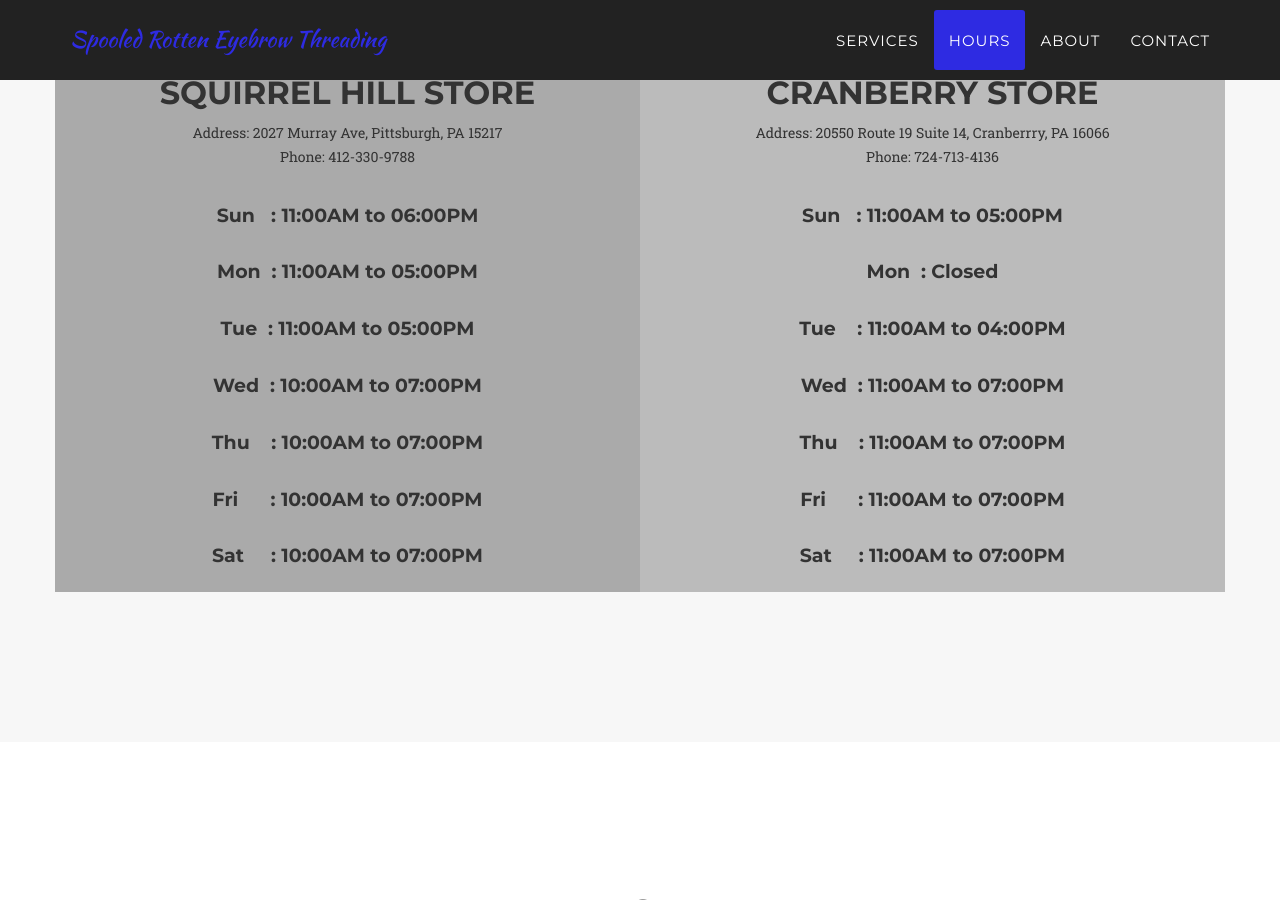
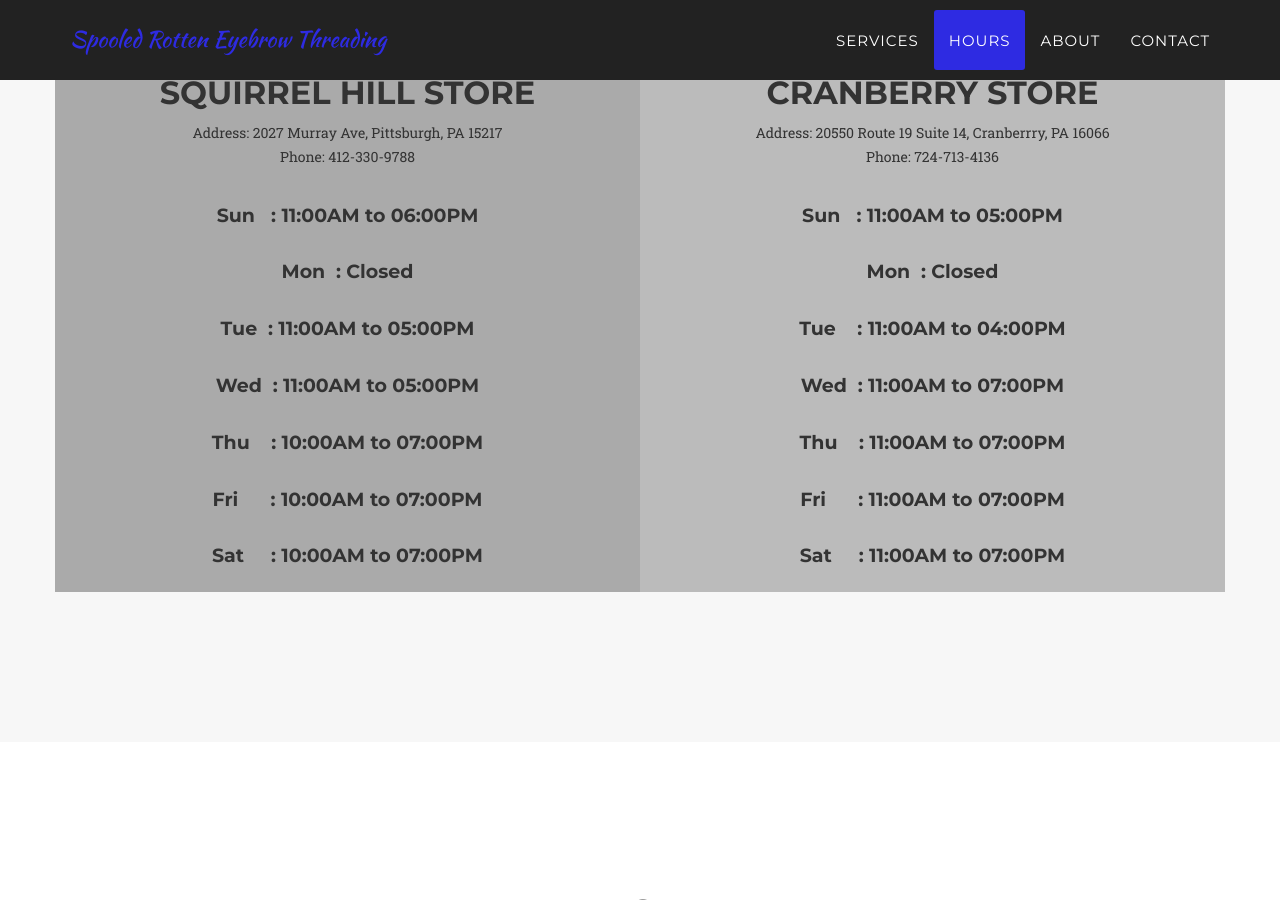
Before and after one commit to spooledrotten/spooledrotten.github.io, a Jekyll site: the page built from index.html, in a window 1280 px wide and 900 px high, scrolled down 1711 px. Built offline with Jekyll 4.4.1, drawn with Linux system fonts in a browser that asks for light colours; some web fonts are replaced.

Commit message:
Update team.html
121st update

```diff
--- a/_includes/team.html
+++ b/_includes/team.html
@@ -36,11 +36,11 @@
 
     <h4 class="service-heading"><br>Sun  &nbsp;&nbsp;: 11:00AM to 06:00PM</br></h4>
 
-    <h4 class="service-heading"><br>Mon  &nbsp;: 11:00AM to 05:00PM</br></h4>
+    <h4 class="service-heading"><br>Mon  &nbsp;: Closed</br></h4>
 
     <h4 class="service-heading"><br>Tue  &nbsp;: 11:00AM to 05:00PM</br></h4>
 
-    <h4 class="service-heading"><br>Wed  &nbsp;: 10:00AM to 07:00PM</br></h4>
+    <h4 class="service-heading"><br>Wed  &nbsp;: 11:00AM to 05:00PM</br></h4>
 
     <h4 class="service-heading"><br>Thu  &nbsp;&nbsp;&nbsp;: 10:00AM to 07:00PM</br></h4>
 
```
